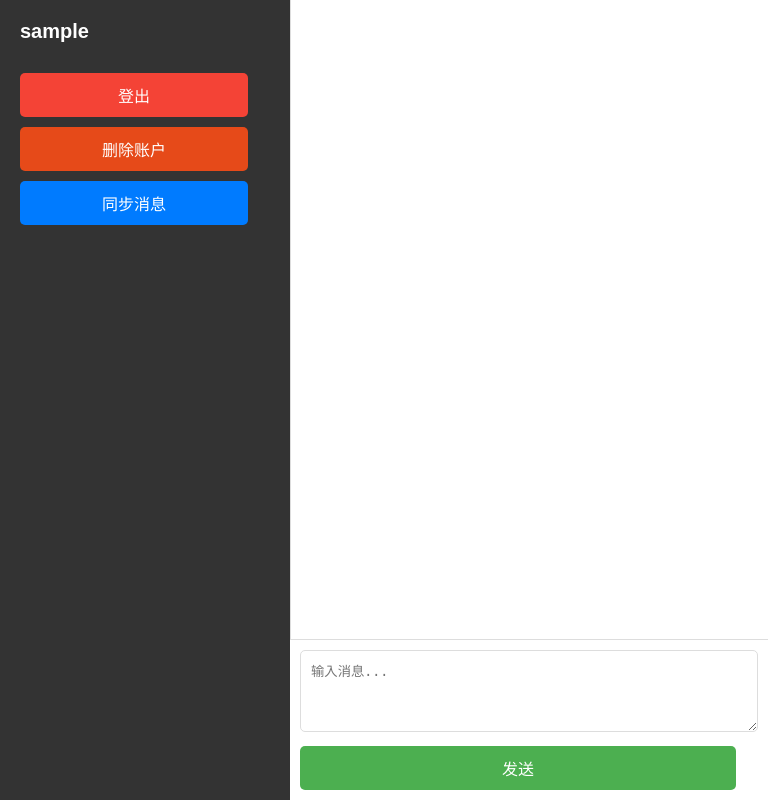
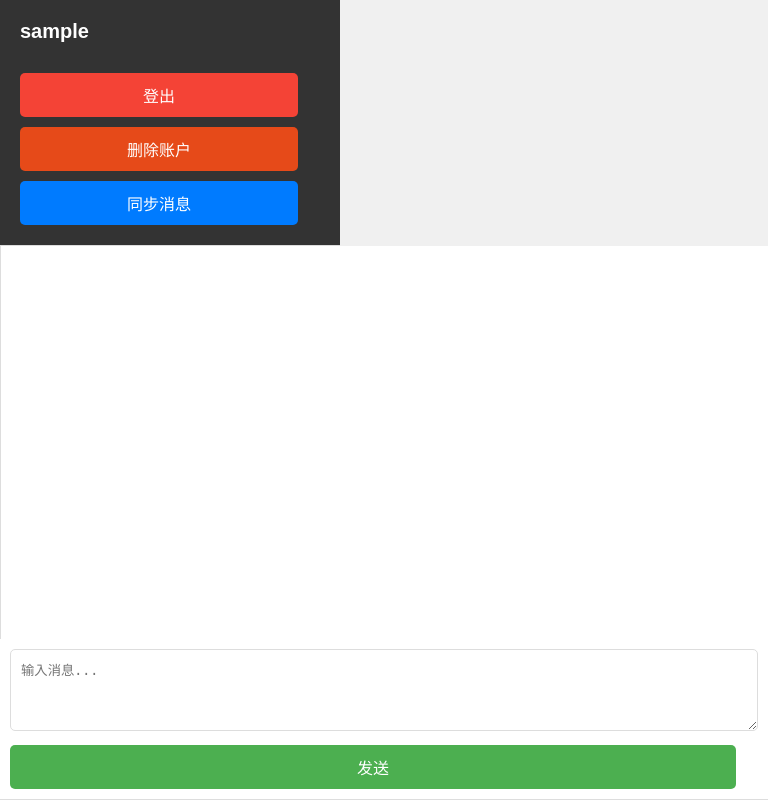
Before and after one commit to LikeHacker/Simple-PHP-chat-room, a PHP site: page / in a window 768 px wide. Run offline with PHP 8.4, Linux system fonts and the light colour scheme; the visitor is signed in with stand-in values (Sample User, id 1); data that the repository does not hold is empty.

Commit message:
侧边栏更新
1.PC,Android横屏模式灵动
2.支持Android竖屏

```diff
--- a/styles.css
+++ b/styles.css
@@ -20,6 +20,11 @@ body {
     flex-direction: column;
     padding: 20px;
     box-shadow: 2px 0 5px rgba(0,0,0,0.1);
+    transition: width 0.3s ease;
+}
+
+.sidebar:hover {
+    width: 300px; /* 增加侧边栏的宽度 */
 }
 
 .username-display {
@@ -109,6 +114,10 @@ body {
     padding: 10px;
     border: 1px solid #ddd;
     border-radius: 5px;
+    resize: vertical; /* 仅允许垂直调整大小 */
+    max-width: 100%; /* 最大宽度为100% */
+    max-height: 200px; /* 设置最大高度 */
+    min-height: 50px;
     margin-bottom: 10px;
     height: 60px;
 }
@@ -181,3 +190,47 @@ button#sync-button {
     background-color: #e64a19; /* 深橙色 */
     color: white;
 }
+
+/* 新增：当在移动设备上显示时，自适应调整 */
+@media screen and (max-width: 768px) and (orientation: portrait) {
+    .container {
+        flex-direction: column;
+    }
+
+    .sidebar {
+        width: 100%; /* 侧边栏全屏宽度 */
+        box-shadow: none;
+        border-bottom: 1px solid #ddd;
+    }
+
+    .chat-window {
+        height: calc(100vh - 250px); /* 调整聊天窗口高度 */
+    }
+
+    .input-container {
+        border-top: none;
+        border-bottom: 1px solid #ddd;
+    }
+}
+
+/* 当横屏且宽度在768px以内时，恢复为桌面布局 */
+@media screen and (min-width: 768px) and (orientation: landscape) {
+    .container {
+        flex-direction: row;
+    }
+
+    .sidebar {
+        width: 250px;
+        box-shadow: 2px 0 5px rgba(0,0,0,0.1);
+        border-bottom: none;
+    }
+
+    .chat-window {
+        height: 100vh;
+    }
+
+    .input-container {
+        border-top: 1px solid #ddd;
+        border-bottom: none;
+    }
+}
```
